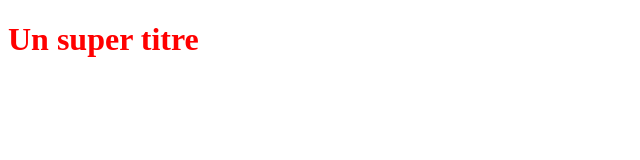
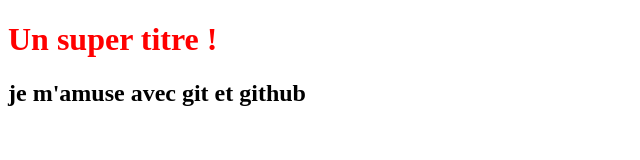
Before and after one commit to matkali/OpenclassroomProject, a plain HTML site: page index.html in a window 1280 px wide. Shown: the whole page, without its empty margins (0-640 px from the left). Drawn offline with Linux system fonts and the light colour scheme.

Commit message:
Modification titre h1 et ajout titre h2

```diff
--- a/index.html
+++ b/index.html
@@ -7,6 +7,7 @@
 	<link rel="stylesheet" type="text/css" href="style.css">
 </head>
 <body>
-	<h1>Un super titre</h1>
+	<h1>Un super titre ! </h1>
+	<h2>je m'amuse avec git et github</h2>
 </body>
 </html>
```
